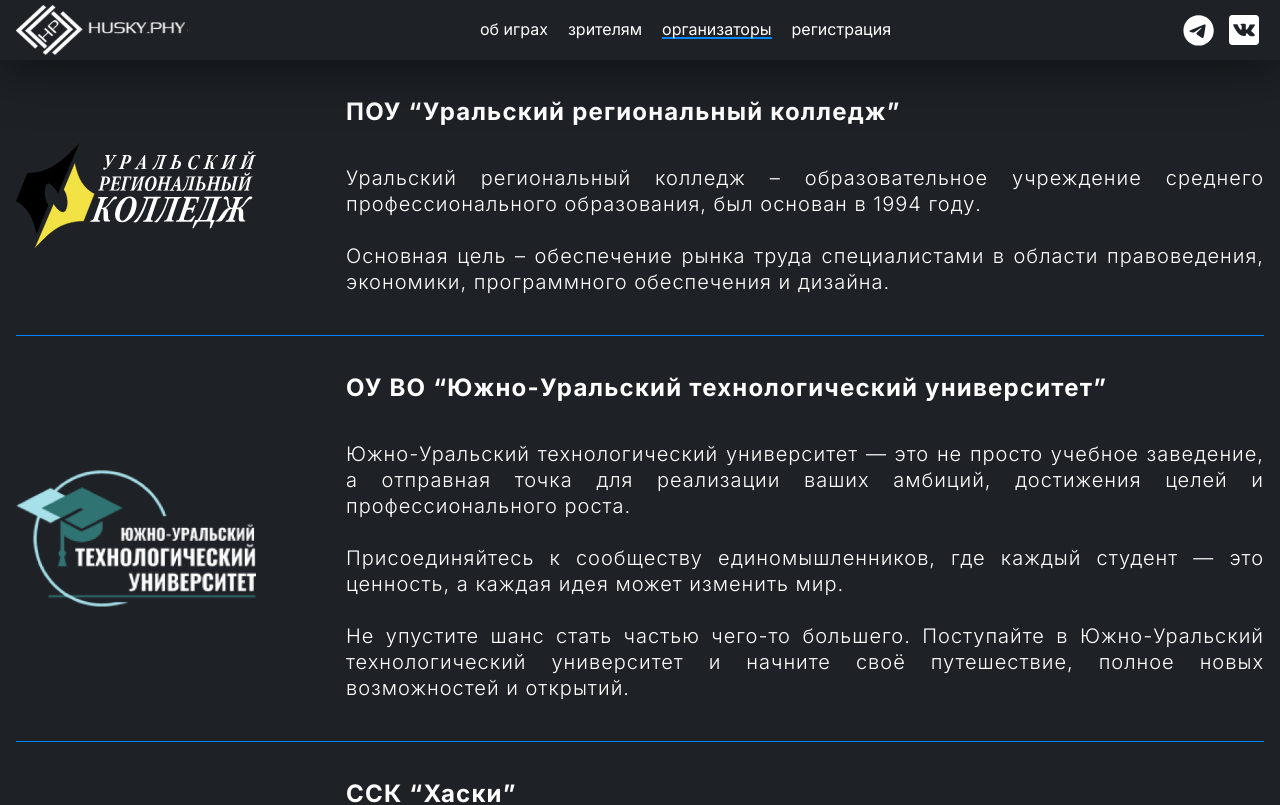
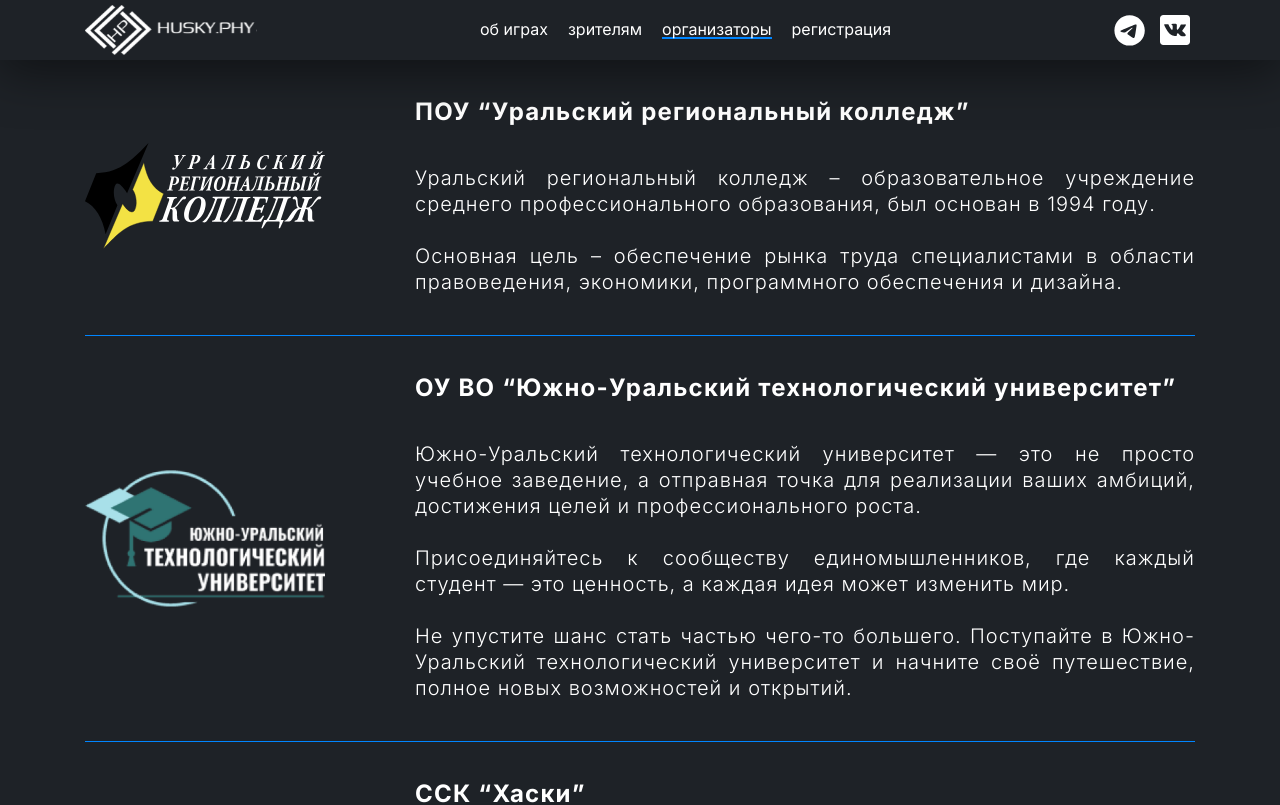
Before and after one commit to cm3tahkuh/gamesoffuture, a Next.js app: page /organizators in a window 1280 px wide. Shown: the top 805 px of the page. Built offline with nearby package versions, Linux system fonts and the light colour scheme; a web font is replaced by a local one.

Commit message:
the header was fixed, a scroll up button was added

```diff
--- a/app/components/Header/Header.scss
+++ b/app/components/Header/Header.scss
@@ -1,11 +1,15 @@
-@import '../../globals.scss';
+@use '../../globals' as *;
 
 .header {
-    background-color: $black-color;
-    box-shadow: 0 10px 50px 0 rgba(0, 0, 0, 0.5);
-    position: relative;
-    display: block;
-    z-index: 10;
+  background-color: #1e2227;
+  box-shadow: 0 10px 50px 0 rgba(0, 0, 0, 0.5);
+  position: fixed;
+  display: block;
+  z-index: 10;
+  width: 100%;
+  top: 0;
+  left: 0;
+
     &__row {
       display: flex;
       align-items: center;
--- a/app/components/Menu/Menu.scss
+++ b/app/components/Menu/Menu.scss
@@ -1,4 +1,4 @@
-@import '../../globals.scss';
+@use '../../globals' as *;
 
 
 .burger-container {
--- a/app/components/News/News.jsx
+++ b/app/components/News/News.jsx
@@ -22,7 +22,7 @@
         const data = await response.json();
 
         setNews(data.messages);
-        console.log(data);
+
       } catch (err) {
         setError(err.message);
       } finally {
--- /dev/null
+++ b/app/components/ScrollButton/ScrollButton.jsx
@@ -0,0 +1,41 @@
+"use client";
+
+import { useState, useEffect } from "react";
+import { motion } from "framer-motion";
+import "./ScrollButton.scss";
+
+export const ScrollButton = () => {
+  const [showButton, setShowButton] = useState(false);
+
+  useEffect(() => {
+    const handleScroll = () => {
+      if (window.scrollY > 300) {
+        setShowButton(true);
+      } else {
+        setShowButton(false);
+      }
+    };
+
+    window.addEventListener("scroll", handleScroll);
+    return () => {
+      window.removeEventListener("scroll", handleScroll);
+    };
+  }, []);
+
+  const scrollToTop = () => {
+    window.scrollTo({ top: 0, behavior: "smooth" });
+  };
+
+  return (
+    <motion.div
+      className="scroll__block"
+      initial={{ opacity: 0, scale: 0.5 }}
+      animate={{ opacity: showButton ? 1 : 0, scale: showButton ? 1 : 0.5 }}
+      transition={{ duration: 0.3 }}
+    >
+      <button onClick={scrollToTop} className="scroll__button">
+        ↑
+      </button>
+    </motion.div>
+  );
+};
--- /dev/null
+++ b/app/components/ScrollButton/ScrollButton.scss
@@ -0,0 +1,41 @@
+@use "../../globals" as *;
+
+.scroll {
+  &__block {
+    position: fixed;
+    bottom: 50px;
+    right: 50px;
+    z-index: 30;
+  }
+
+  &__button {
+    background-color: #2e3033;
+    color: white;
+    border: none;
+    border-radius: 5px;
+    font-size: 30px;
+    padding: 10px 20px;
+    cursor: pointer;
+  }
+}
+
+@media (max-width: 820px) {
+  .scroll {
+    &__block {
+      position: fixed;
+      bottom: 20px;
+      right: 20px;
+      z-index: 30;
+    }
+
+    &__button {
+      background-color: #2e3033;
+      color: white;
+      border: none;
+      border-radius: 5px;
+      font-size: 30px;
+      padding: 10px 20px;
+      cursor: pointer;
+    }
+  }
+}
--- a/app/globals.scss
+++ b/app/globals.scss
@@ -79,12 +79,13 @@
 .page-container {
   display: flex;
   flex-direction: column;
+  padding-top: 60px;
   min-height: 100vh;
   background-color: $black-color;
 }
 
 .content-wrap {
-  flex: 1; /* Заставляет контент занимать доступное пространство */
+  flex: 1;
 }
 
 
@@ -93,9 +94,9 @@
 
 
 .container {
-  max-width: 1920px;
+  max-width: 1140px;
   margin-left: auto;
   margin-right: auto;
-  padding-left: 16px;
-  padding-right: 16px;
+  padding-left: 15px;
+  padding-right: 15px;
 }
--- a/app/layout.js
+++ b/app/layout.js
@@ -9,6 +9,7 @@
 import { Footer } from "./components/Footer/Footer";
 import { Header } from "./components/Header/Header";
 import Menu from "./components/Menu/Menu";
+import { ScrollButton } from "./components/ScrollButton/ScrollButton";
 import './globals.scss';
 
 export default function RootLayout({ children }) {
@@ -21,6 +22,7 @@
         <Menu/>
         {children}
         </div>
+        <ScrollButton/>
         <Footer/>
         </div>
       </body>
```
Also changed, not shown: 1 other file (tests, documents, lock files or other folders).
